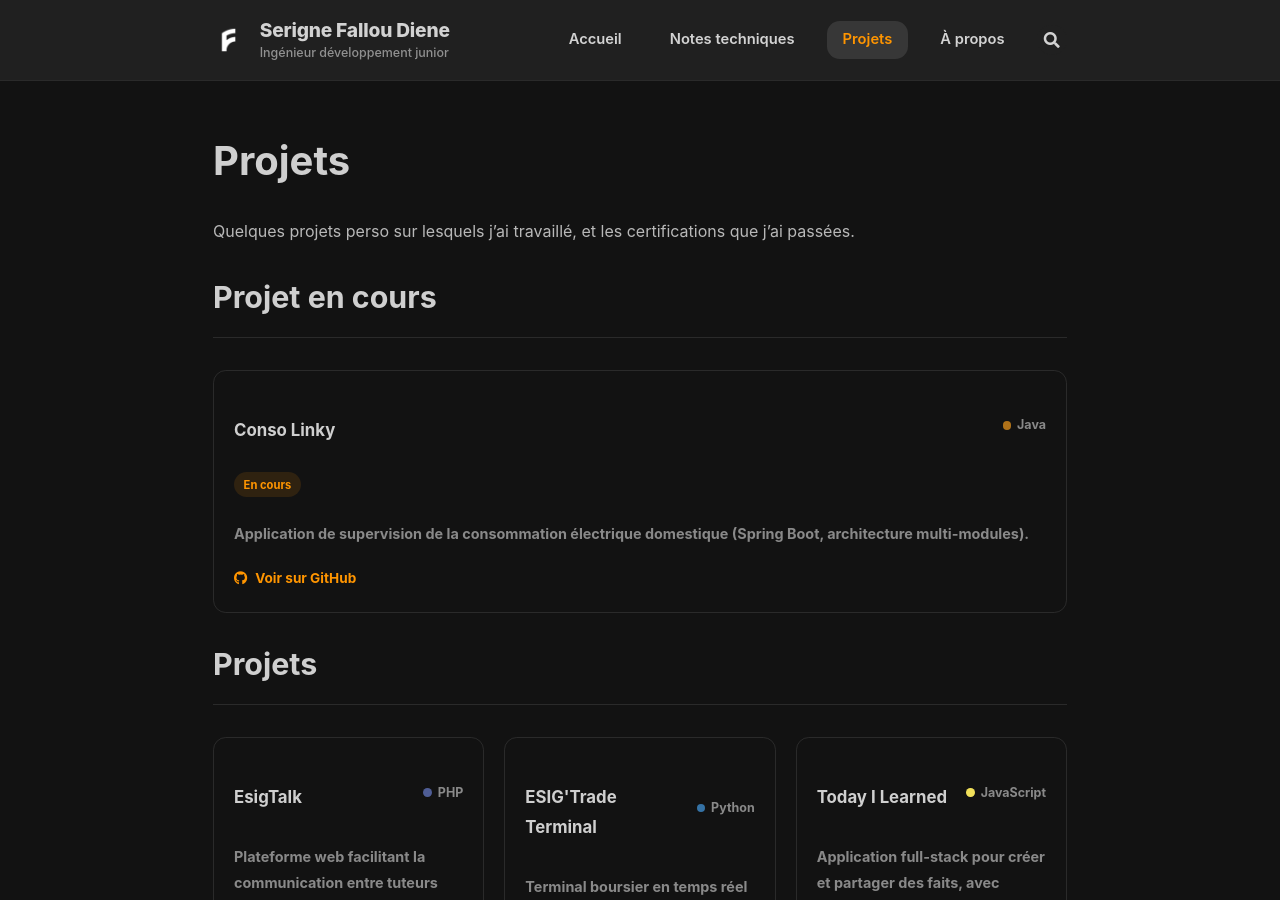
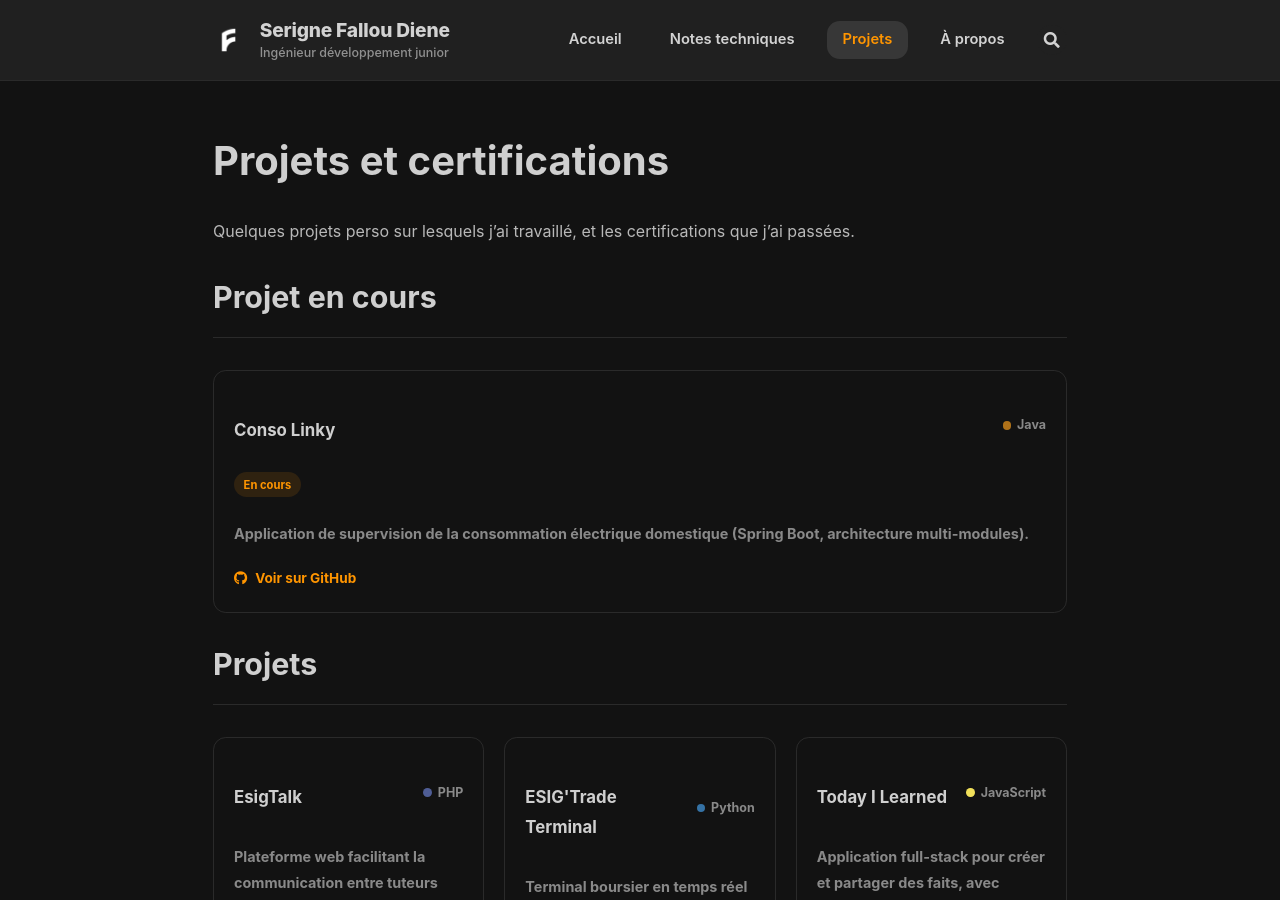
Before and after one commit to sfalloudiene/sfalloudiene.github.io, a Jekyll site: the page built from projects.md, in a window 1280 px wide and 900 px high. Built offline with Jekyll 4.4.1, drawn with Linux system fonts in a browser that asks for light colours; part of the change alters nothing that is shown.

Commit message:
Rename the Projects page to Projects & Certifications
Page title/H1 only - the nav label stays "Projets" since the longer
name wrapped the whole header menu to two lines, even at 1440px.

Co-Authored-By: Claude Sonnet 5 <noreply@anthropic.com>
Claude-Session: https://claude.ai/code/session_01Pw2VjeJ6hvYuKfitpuhZPd

```diff
--- a/projects.md
+++ b/projects.md
@@ -1,23 +1,23 @@
 ---
 layout: article
-title: Projets
+title: Projets et certifications
 titles:
   # @start locale config
-  en      : &EN       Projects
+  en      : &EN       Projects & Certifications
   en-GB   : *EN
   en-US   : *EN
   en-CA   : *EN
   en-AU   : *EN
-  zh-Hans : &ZH_HANS  项目
+  zh-Hans : &ZH_HANS  项目与认证
   zh      : *ZH_HANS
   zh-CN   : *ZH_HANS
   zh-SG   : *ZH_HANS
-  zh-Hant : &ZH_HANT  項目
+  zh-Hant : &ZH_HANT  項目與認證
   zh-TW   : *ZH_HANT
   zh-HK   : *ZH_HANT
-  ko      : &KO       프로젝트
+  ko      : &KO       프로젝트 및 자격증
   ko-KR   : *KO
-  fr      : &FR       Projets
+  fr      : &FR       Projets et certifications
   fr-BE   : *FR
   fr-CA   : *FR
   fr-CH   : *FR
```
